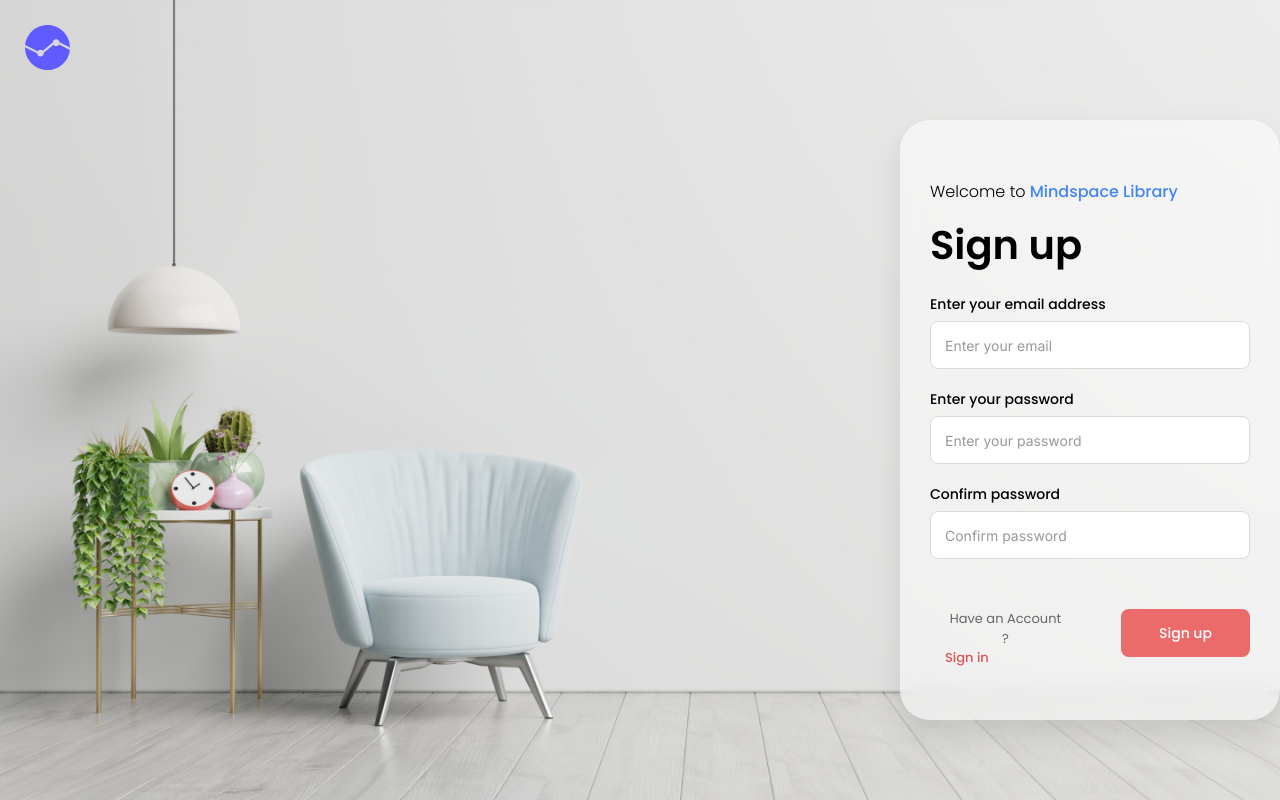
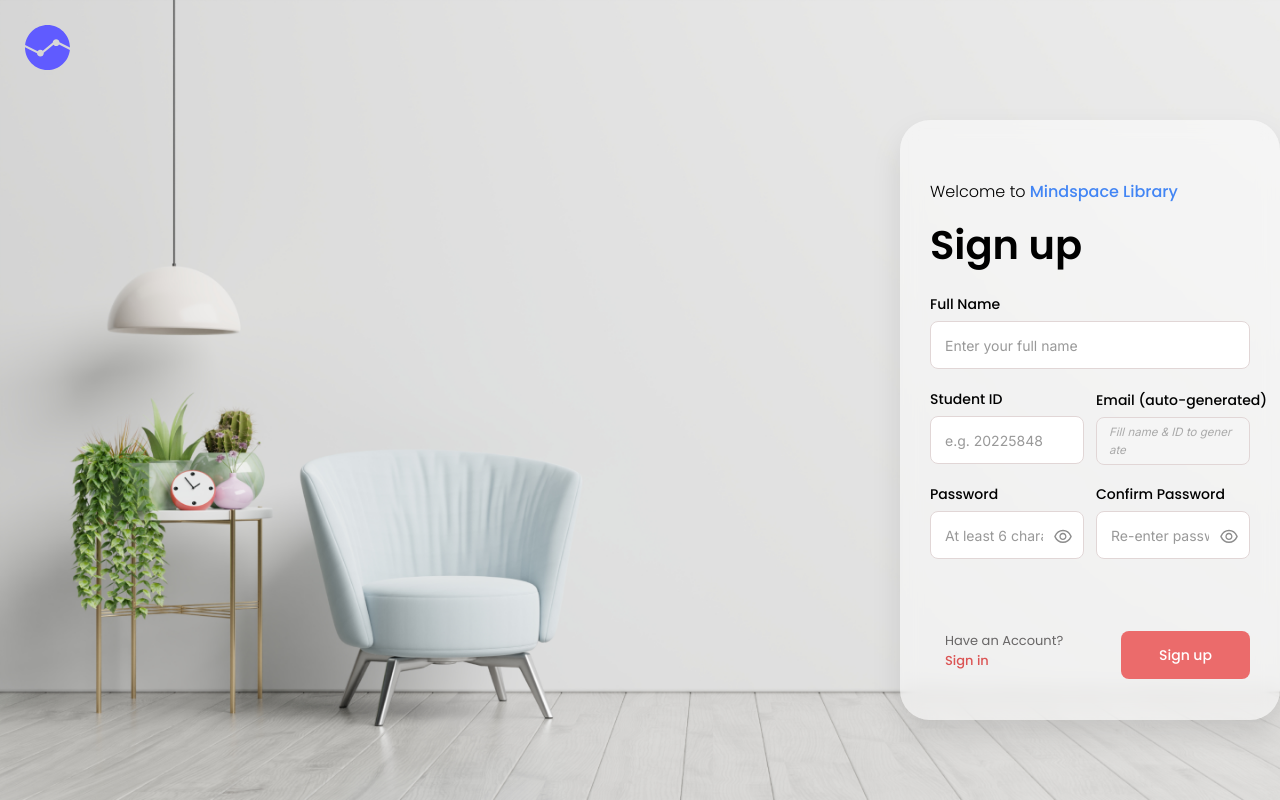
Before and after one commit to nguyendoviethung/Web_2025.1_Group_7, a React (Vite) app in the folder frontend/: page /register in a window 1280 px wide. Built offline with nearby package versions, Linux system fonts and the light colour scheme.

Commit message:
Hoàn thiện sign up

```diff
--- a/frontend/src/components/LoginForm.jsx
+++ b/frontend/src/components/LoginForm.jsx
@@ -8,7 +8,8 @@ export default function LoginForm({
   footerContent,
   action,
   onSubmit,
-  loading
+  loading,
+  tall = false,
 }) {
   return (
     <form className="login-form" onSubmit={onSubmit}>
--- a/frontend/src/pages/Register.jsx
+++ b/frontend/src/pages/Register.jsx
@@ -1,102 +1,211 @@
-import { useState } from "react";
+import { useState, useRef } from "react";
 import { Link, useNavigate } from "react-router-dom";
 import { InputField } from "../components/InputField";
 import LoginBackground from "../components/LoginBackground";
 import LoginForm from "../components/LoginForm";
-import Toast from "../components/Toast";
+import { useToast } from "../components/Toast";
 import { register } from "../services/authService";
+import { EyeOutlined, EyeInvisibleOutlined } from "@ant-design/icons";
 import "../style/Register.scss";
 
 export default function Register() {
-  const navigate = useNavigate();
+  const navigate   = useNavigate();
+  const toast      = useToast();
+  const studentRef = useRef(null);
+  const passRef    = useRef(null);
+  const confirmRef = useRef(null);
 
   const [formData, setFormData] = useState({
-    email: "",
-    username: "",
-    phone: "",
-    password: ""
+    full_name:       "",
+    student_id:      "",
+    password:        "",
+    confirmPassword: "",
   });
 
-  const [loading, setLoading] = useState(false);
+  const [showPassword,        setShowPassword]        = useState(false);
+  const [showConfirmPassword, setShowConfirmPassword] = useState(false);
+  const [loading,             setLoading]             = useState(false);
 
-  // handle input
+  const generatedEmail =
+    formData.full_name && formData.student_id
+      ? `${formData.full_name.trim().toLowerCase().replace(/\s+/g, "")}${formData.student_id.trim()}@datn.edu.vn`
+      : "";
+
   const handleChange = (e) => {
-    setFormData({
-      ...formData,
-      [e.target.name]: e.target.value
-    });
+    setFormData({ ...formData, [e.target.name]: e.target.value });
   };
 
-  // submit register
+  const handleKeyDown = (nextRef) => (e) => {
+    if (e.key === "Enter") {
+      e.preventDefault();
+      nextRef?.current?.focus();
+    }
+  };
+
+  const validate = () => {
+    const { full_name, student_id, password, confirmPassword } = formData;
+    if (!full_name.trim()) {
+      toast.warning("Please enter your full name");
+      return false;
+    }
+    if (!student_id.trim()) {
+      toast.warning("Please enter your student ID");
+      return false;
+    }
+    if (!password) {
+      toast.warning("Please enter your password");
+      return false;
+    }
+    if (password.length < 6) {
+      toast.warning("Password must be at least 6 characters");
+      return false;
+    }
+    if (password !== confirmPassword) {
+      toast.error("Passwords do not match");
+      return false;
+    }
+    return true;
+  };
+
   const handleRegister = async (e) => {
     e.preventDefault();
-
-    if (!formData.email || !formData.username || !formData.password) {
-      Toast.warning("Please fill in all required fields");
-      return;
-    }
-
+    if (!validate()) return;
     try {
       setLoading(true);
-
-      await register(formData);
-
-      Toast.success("Register successfully! Please sign in");
-
-      setTimeout(() => {
-        navigate("/");
-      }, 1500);
-
+      await register({
+        full_name:  formData.full_name.trim(),
+        student_id: formData.student_id.trim(),
+        email:      generatedEmail,
+        password:   formData.password,
+      });
+      toast.success("Register successful! Please sign in");
+      setTimeout(() => navigate("/"), 1500);
     } catch (err) {
-      Toast.error(err.message || "Register failed");
+      toast.error(err.message || "Register failed");
     } finally {
       setLoading(false);
     }
   };
 
+  const isMatch  = formData.password === formData.confirmPassword;
+  const hasTyped = formData.confirmPassword.length > 0;
+
   return (
     <LoginBackground>
       <LoginForm
         title="Sign up"
+        tall={true}
         action={loading ? "Signing up..." : "Sign up"}
         onSubmit={handleRegister}
         loading={loading}
         formFields={
           <>
+
+            {/* ── Hàng 1: Full Name ── */}
             <InputField
-              name="email"
-              label="Enter your email address"
-              type="email"
-              placeholder="Enter your email"
-              value={formData.email}
+              name="full_name"
+              label="Full Name"
+              type="text"
+              placeholder="Enter your full name"
+              value={formData.full_name}
               onChange={handleChange}
+              onKeyDown={handleKeyDown(studentRef)}
             />
 
+            {/* ── Hàng 2: Student ID + Email preview ── */}
+            <div className="register-row">
+
               <InputField
-                name="username"
-                label="Enter your password"
+                name="student_id"
+                label="Student ID"
                 type="text"
-                placeholder="Enter your password"
-                value={formData.username}
+                placeholder="e.g. 20225848"
+                value={formData.student_id}
                 onChange={handleChange}
+                onKeyDown={handleKeyDown(passRef)}
+                inputRef={studentRef}
               />
 
+              <div className="email-preview-group">
+                <label className="email-preview-label">
+                  Email (auto-generated)
+                </label>
+                <div className="email-preview">
+                  {generatedEmail
+                    ? generatedEmail
+                    : <span className="email-placeholder">Fill name & ID to generate</span>
+                  }
+                </div>
+              </div>
+
+            </div>
+
+            {/* ── Hàng 3: Password + Confirm Password ── */}
+            <div className="register-row register-row--password">
+
+        {/* Password */}
+        <div className="password-wrapper">
+          <div className="input-with-eye">
             <InputField
               name="password"
-              label="Confirm password"
-              type="password"
-              placeholder="Confirm password"
+              label="Password"
+              type={showPassword ? "text" : "password"}
+              placeholder="At least 6 characters"
               value={formData.password}
               onChange={handleChange}
+              onKeyDown={handleKeyDown(confirmRef)}
+              inputRef={passRef}
             />
+            <button
+              type="button"
+              className="eye-toggle"
+              onClick={() => setShowPassword(!showPassword)}
+              tabIndex={-1}
+            >
+              {showPassword ? <EyeInvisibleOutlined /> : <EyeOutlined />}
+            </button>
+          </div>
+        </div>
+
+        {/* Confirm Password */}
+        <div className="password-wrapper">
+          <div className="input-with-eye">
+            <InputField
+              name="confirmPassword"
+              label="Confirm Password"
+              type={showConfirmPassword ? "text" : "password"}
+              placeholder="Re-enter password"
+              value={formData.confirmPassword}
+              onChange={handleChange}
+              inputRef={confirmRef}
+            />
+            <button
+              type="button"
+              className="eye-toggle"
+              onClick={() => setShowConfirmPassword(!showConfirmPassword)}
+              tabIndex={-1}
+            >
+              {showConfirmPassword ? <EyeInvisibleOutlined /> : <EyeOutlined />}
+            </button>
+          </div>
+        </div>
+
+      </div>
+
+      {/* ── Thông báo khớp mật khẩu  */}
+      <span
+        className={`password-match ${isMatch ? "match" : "no-match"}`}
+        style={{ visibility: hasTyped ? "visible" : "hidden" }}
+      >
+        {isMatch ? "✓ Passwords match" : "✗ Passwords do not match"}
+      </span>
+
           </>
         }
         footerContent={
           <div className="link-text d-flex flex-column align-items-start">
-            Have an Account ?
-            <Link to="/" className="register">
-              <div>Sign in</div>
-            </Link>
+            Have an Account?
+            <Link to="/" className="register">Sign in</Link>
           </div>
         }
       />
--- a/frontend/src/style/LoginForm.scss
+++ b/frontend/src/style/LoginForm.scss
@@ -66,4 +66,8 @@
       transform: translateY(0);
     }
   }
+    &--tall {
+    height: auto;        // ← tự động theo nội dung
+    min-height: 62rem;
+  }
 }
--- a/frontend/src/style/Register.scss
+++ b/frontend/src/style/Register.scss
@@ -12,10 +12,104 @@
     color: #DB5454;
     text-decoration: none;
     transition: color 0.3s ease, text-decoration 0.3s ease;
-
     &:hover {
       text-decoration: underline;
       color: #e63b3b;
     }
   }
 }
+
+// ─── 2 cột cùng hàng ──────────────────────────────────
+.register-row {
+  display: flex;
+  gap: 1.2rem;
+  width: 100%;
+  align-items: flex-start;
+
+  > * {
+    flex: 1;
+    min-width: 0;
+  }
+}
+
+// ─── Email preview ─────────────────────────────────────
+.email-preview-group {
+  display: flex;
+  flex-direction: column;
+
+  .email-preview-label {
+    font-family: 'Poppins', sans-serif;
+    font-weight: 500;
+    font-size: 1.4rem;
+    color: #000;
+    margin-bottom: 0.6rem;
+    display: block;
+    white-space: nowrap;
+  }
+
+  .email-preview {
+    width: 100%;
+    height: 4.8rem;
+    background: #f5f5f5;
+    border: 0.1rem solid #e1d6d6;
+    border-radius: 0.8rem;
+    padding: 0 1.2rem;
+    display: flex;
+    align-items: center;
+    font-size: 1.15rem;
+    font-family: 'Inter', sans-serif;
+    color: #333;
+    overflow: hidden;
+    word-break: break-all;
+
+    .email-placeholder {
+      color: #aaa;
+      font-size: 1.15rem;
+      font-style: italic;
+    }
+  }
+}
+
+// ─── Password wrapper ──────────────────────────────────
+.password-wrapper {
+  width: 100%;
+
+  .input-with-eye {
+    position: relative;
+    width: 100%;
+    .form-input {
+      padding-right: 4rem !important;
+    }
+
+    .eye-toggle {
+      position: absolute;
+      right: 1.2rem;
+      top: 50%;
+      transform: translateY(30%);
+      background: transparent;
+      border: none;
+      cursor: pointer;
+      color: #8c8c8c;
+      font-size: 1.8rem;
+      padding: 0;
+      display: flex;
+      align-items: center;
+      transition: color 0.2s ease;
+      z-index: 1;
+    }
+  }
+}
+
+
+.password-match {
+  display: block;
+  height: 1.8rem;
+  margin-top: 0.4rem;
+  font-size: 1.2rem;
+  font-weight: 500;
+  line-height: 1.8rem;
+  white-space: nowrap;
+
+  &.match    { color: #52c41a; }
+  &.no-match { color: #ff4d4f; }
+}
```
Also changed, not shown: 2 other files (tests, documents, lock files or other folders).
